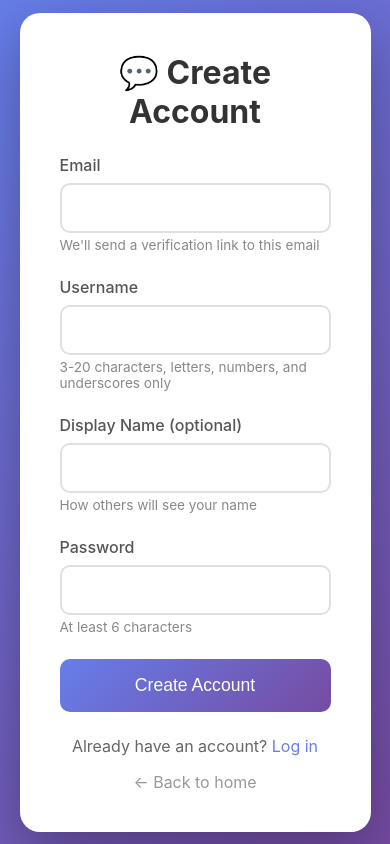
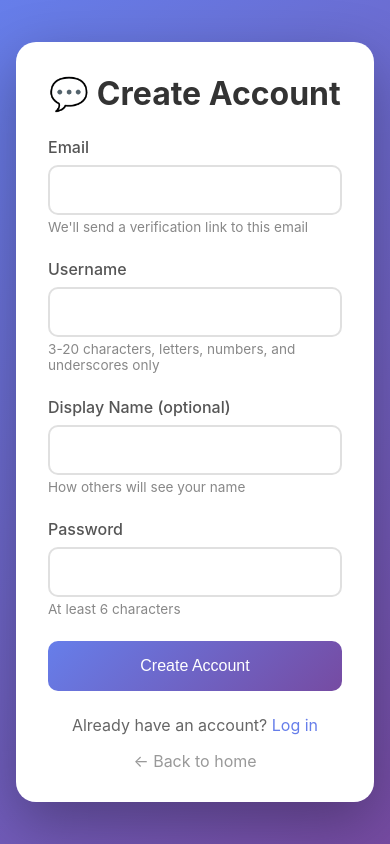
Before and after one commit to Daniel-offshoreunk-web/textingApp, a Flask app: page /register in a window 390 px wide. Run offline with Flask 3, Linux system fonts and the light colour scheme; some web fonts are replaced.

Commit message:
Fix mobile layout - add proper viewport, iOS fixes, responsive styles

```diff
--- a/templates/register.html
+++ b/templates/register.html
@@ -2,7 +2,8 @@
 <html lang="en">
 <head>
     <meta charset="UTF-8">
-    <meta name="viewport" content="width=device-width, initial-scale=1.0">
+    <meta name="viewport" content="width=device-width, initial-scale=1.0, maximum-scale=1.0, user-scalable=no">
+    <meta name="apple-mobile-web-app-capable" content="yes">
     <title>Register - TextApp</title>
     <link rel="stylesheet" href="https://fonts.googleapis.com/css2?family=Noto+Color+Emoji">
     <style>
@@ -11,21 +12,29 @@
             padding: 0;
             box-sizing: border-box;
         }
+        html, body {
+            height: 100%;
+            width: 100%;
+        }
         body {
             font-family: -apple-system, BlinkMacSystemFont, 'Segoe UI', Roboto, Oxygen, Ubuntu, 'Noto Color Emoji', sans-serif;
             background: linear-gradient(135deg, #667eea 0%, #764ba2 100%);
             min-height: 100vh;
+            min-height: -webkit-fill-available;
             display: flex;
             align-items: center;
             justify-content: center;
+            padding: 1rem;
         }
         .container {
             background: white;
-            padding: 2.5rem;
+            padding: 2rem;
             border-radius: 20px;
             box-shadow: 0 20px 60px rgba(0,0,0,0.3);
             max-width: 400px;
-            width: 90%;
+            width: 100%;
+            max-height: 90vh;
+            overflow-y: auto;
         }
         h1 {
             color: #333;
@@ -46,8 +55,9 @@
             padding: 0.875rem;
             border: 2px solid #e0e0e0;
             border-radius: 10px;
-            font-size: 1rem;
+            font-size: 16px; /* Prevents zoom on iOS */
             transition: border-color 0.2s;
+            -webkit-appearance: none;
         }
         input:focus {
             outline: none;
@@ -64,11 +74,12 @@
             padding: 1rem;
             border: none;
             border-radius: 10px;
-            font-size: 1.1rem;
+            font-size: 16px;
             cursor: pointer;
             background: linear-gradient(135deg, #667eea 0%, #764ba2 100%);
             color: white;
             transition: transform 0.2s, box-shadow 0.2s;
+            -webkit-appearance: none;
         }
         .btn:hover {
             transform: translateY(-2px);
```
Also changed, not shown: standalone.html (+45 -2 lines), templates/login.html (+14 -5 lines).
